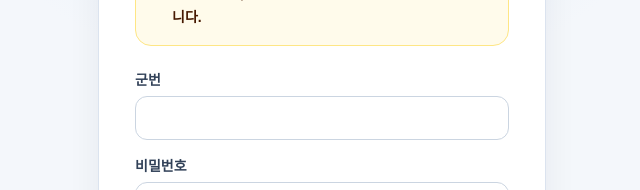
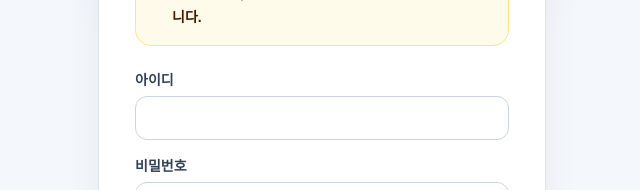
Before and after one commit to narahanj-dev/mnd, a Next.js app: page /login in a window 1280 px wide. Shown: the part 364-554 px from the top of the page, without its empty margins (318-958 px from the left). Built offline with nearby package versions, Linux system fonts and the light colour scheme; no server answers.

Commit message:
로그인 화면 공지사항 추가

```diff
--- a/components/auth/LoginForm.tsx
+++ b/components/auth/LoginForm.tsx
@@ -36,7 +36,7 @@ export function LoginForm() {
   return (
     <>
       <form onSubmit={(event) => submit(event)} className="space-y-4">
-        <label className="block text-sm font-bold text-slate-700">군번
+        <label className="block text-sm font-bold text-slate-700">아이디
           <input className="input mt-1.5" value={loginId} onChange={(e) => setLoginId(e.target.value)} inputMode="text" autoComplete="username" required />
         </label>
         <label className="block text-sm font-bold text-slate-700">비밀번호
@@ -58,7 +58,7 @@ export function LoginForm() {
             <h2 className="text-xl font-black">관리자 설정 로그인</h2>
             <p className="mt-1 text-sm text-slate-500">관리자 계정만 접근할 수 있습니다.</p>
             <div className="mt-5 space-y-4">
-              <input className="input" placeholder="관리자 군번" value={loginId} onChange={(e) => setLoginId(e.target.value)} required />
+              <input className="input" placeholder="관리자 아이디" value={loginId} onChange={(e) => setLoginId(e.target.value)} required />
               <input className="input" type="password" placeholder="관리자 비밀번호" value={password} onChange={(e) => setPassword(e.target.value)} required />
               {error && <p className="text-sm font-semibold text-rose-700">{error}</p>}
               <div className="flex justify-end gap-2">
```
Also changed, not shown: 1 other file (tests, documents, lock files or other folders).
